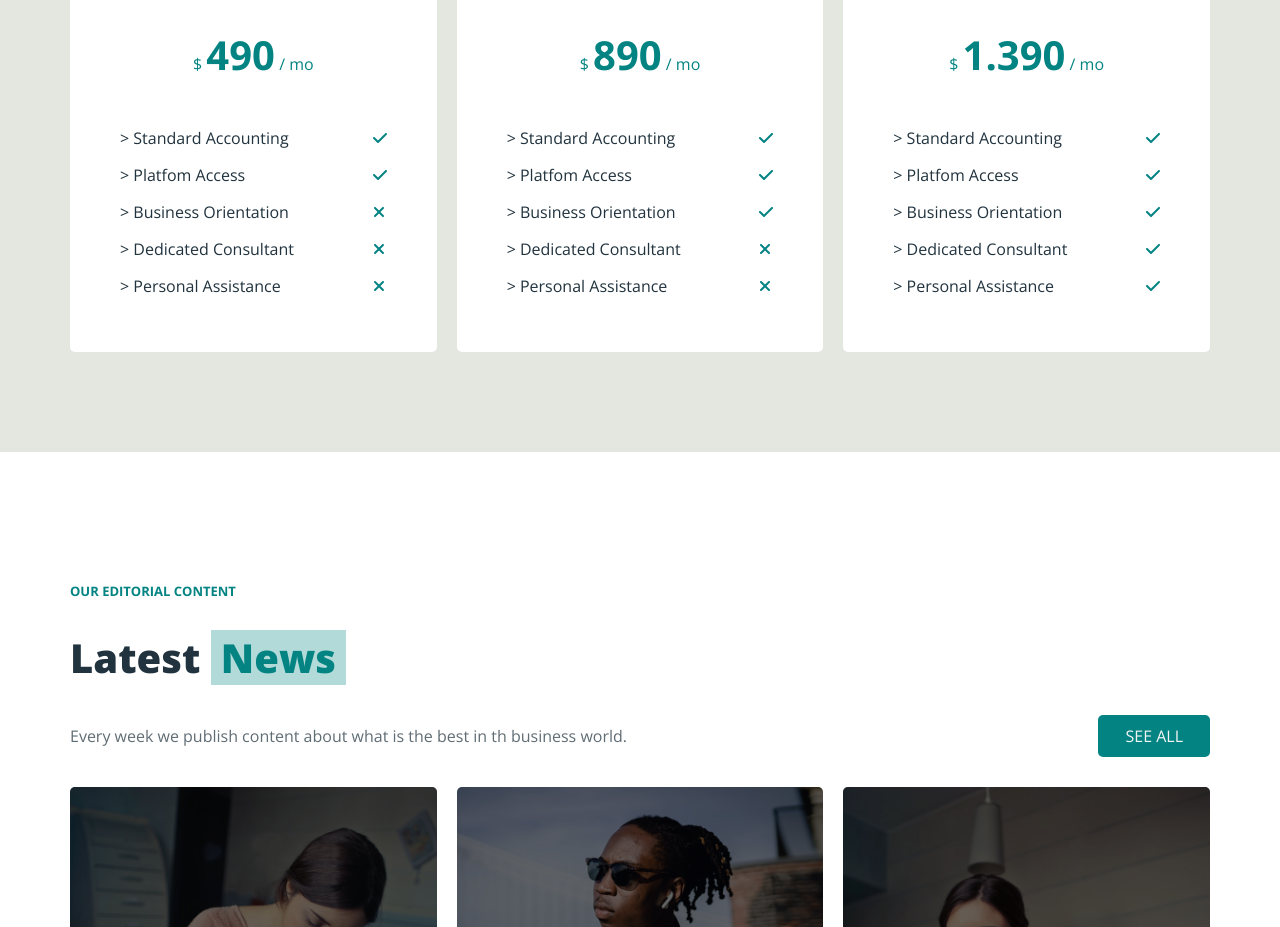
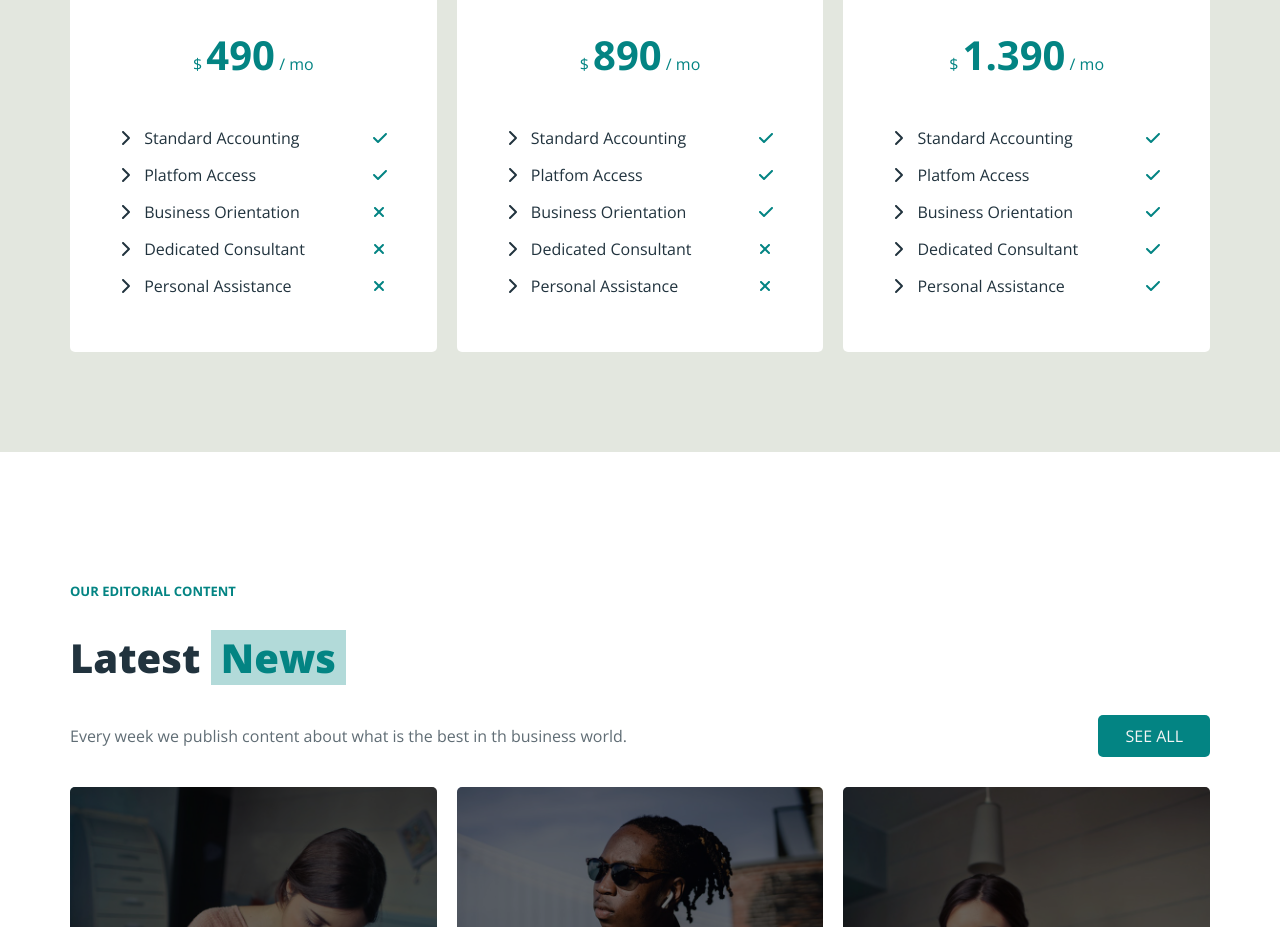
Before and after one commit to RiccardoImperato/proj-html-vuejs, a Vue app: page / in a window 1280 px wide. Shown: the part 3600-4527 px from the top of the page. Built offline with nearby package versions, Linux system fonts and the light colour scheme.

Commit message:
fix: icone lista

```diff
--- a/src/components/main/List.vue
+++ b/src/components/main/List.vue
@@ -4,16 +4,20 @@ export default {}
 
 <template>
     <ul>
-        <li>> Standard Accounting</li>
-        <li>> Platfom Access</li>
-        <li>> Business Orientation</li>
-        <li>> Dedicated Consultant</li>
-        <li>> Personal Assistance</li>
+        <li><font-awesome-icon icon="fa-solid fa-chevron-right" /><span> Standard Accounting</span></li>
+        <li><font-awesome-icon icon="fa-solid fa-chevron-right" /> <span>Platfom Access</span></li>
+        <li><font-awesome-icon icon="fa-solid fa-chevron-right" /> <span>Business Orientation</span></li>
+        <li><font-awesome-icon icon="fa-solid fa-chevron-right" /> <span>Dedicated Consultant</span></li>
+        <li><font-awesome-icon icon="fa-solid fa-chevron-right" /> <span>Personal Assistance</span></li>
     </ul>
 </template>
 
 <style scoped lang="scss">
 li {
     margin: 15px 0;
+
+    span {
+        margin-left: 10px;
+    }
 }
 </style>
```
